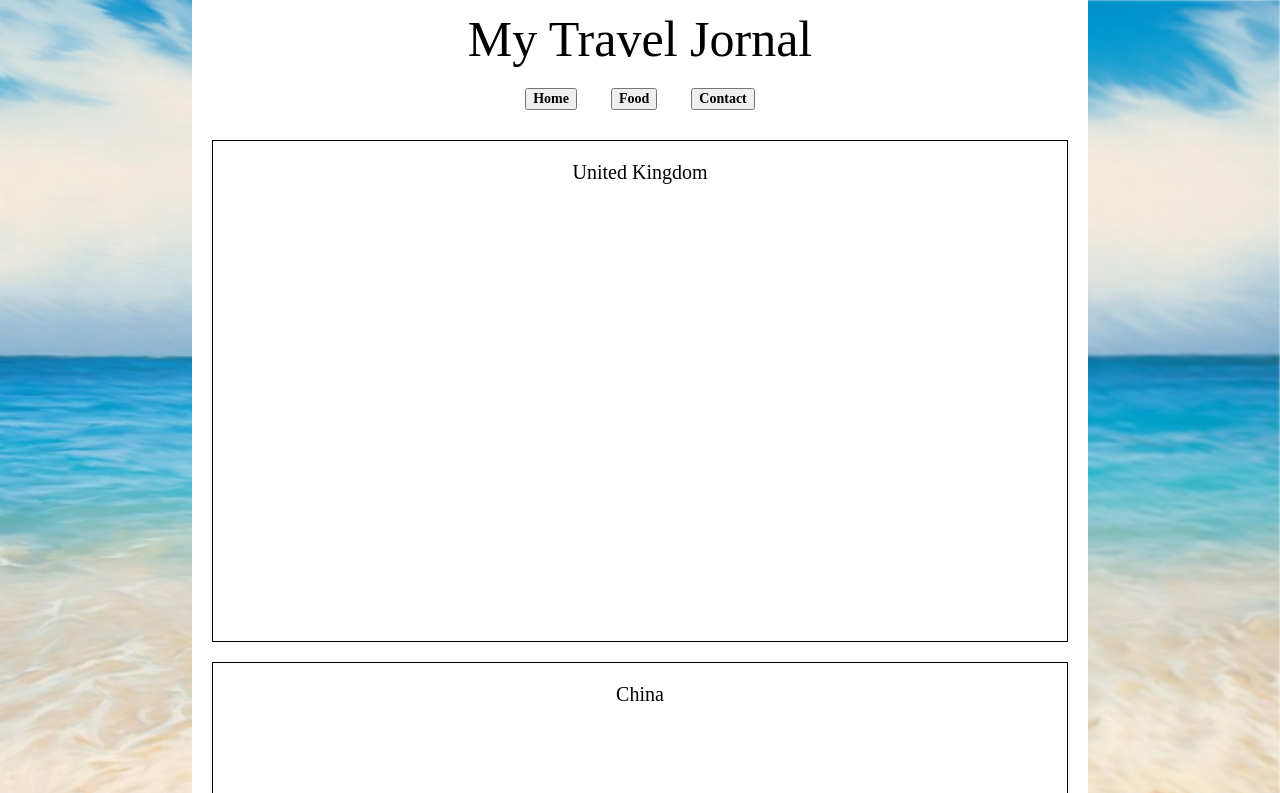
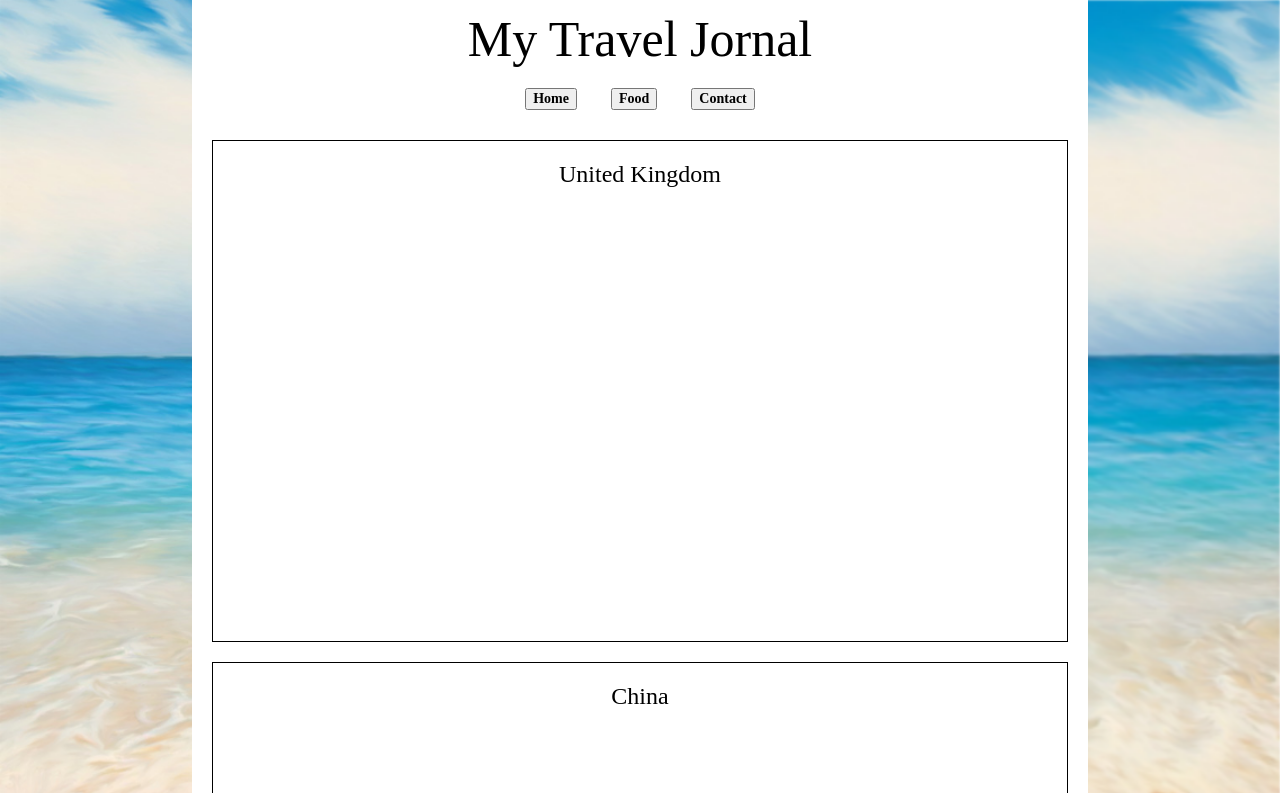
Before and after one commit to WenniAlexander/Website, a Jekyll site: the page built from travel/index.html, in a window 1280 px wide. Shown: the top 793 px of the page. Built offline with Jekyll 4.4.1, drawn with Linux system fonts in a browser that asks for light colours; some web fonts are replaced.

Commit message:
Update travel.css

```diff
--- a/css/travel.css
+++ b/css/travel.css
@@ -71,7 +71,7 @@ div {
 
 
 /* body */
-h2.jornal {
+h2.journal {
     font-size: 20px;
     margin: 0 auto;
     margin-top: 20px;
```
